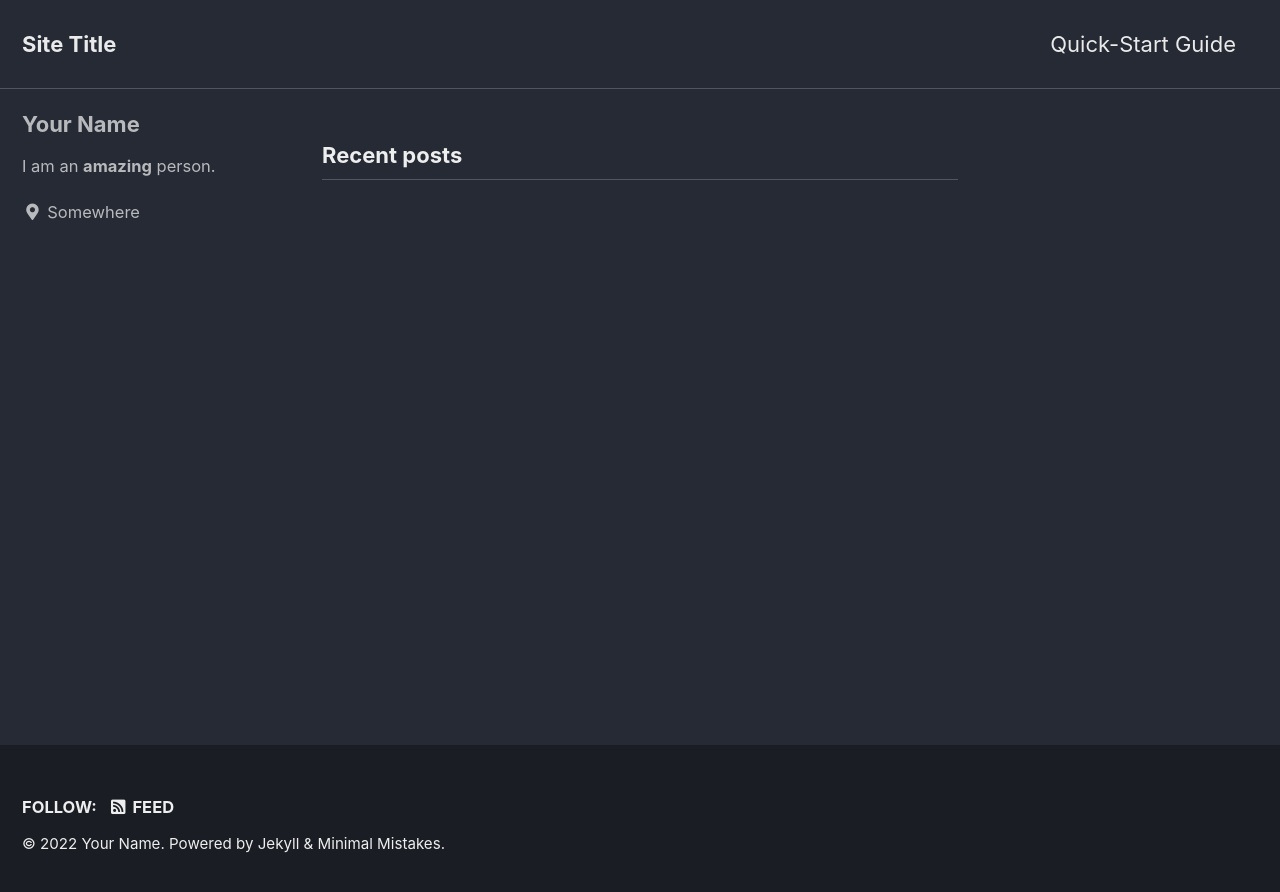
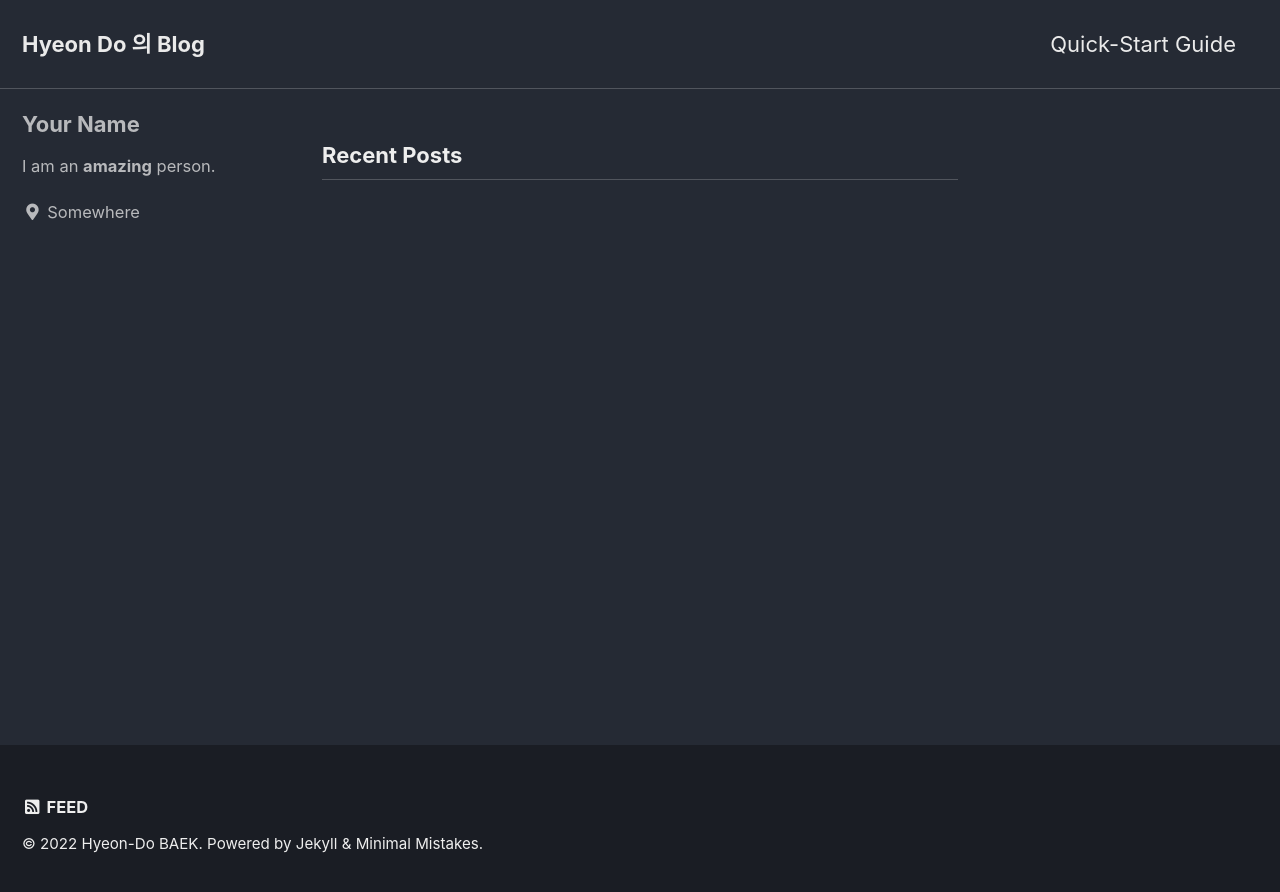
Before and after one commit to hyundo0630/hyundo0630.github.io.bak, a Jekyll site: the page built from index.html, in a window 1280 px wide. Shown: the top 892 px of the page. Built offline with Jekyll 4.4.1, drawn with Linux system fonts in a browser that asks for light colours; cached includes are drawn as plain includes; the list of posts is cut into pages by our own code.

Commit message:
config 수정

```diff
--- a/_config.yml
+++ b/_config.yml
@@ -15,12 +15,12 @@
 minimal_mistakes_skin    : "dark" # "air", "aqua", "contrast", "dark", "dirt", "neon", "mint", "plum", "sunrise"
 
 # Site Settings
-locale                   : "en-US"
-title                    : "Site Title"
+locale                   : "UTF-8"
+title                    : "Hyeon Do 의 Blog"
 title_separator          : "-"
 subtitle                 : # site tagline that appears below site title in masthead
-name                     : "Your Name"
-description              : "An amazing website."
+name                     : "Hyeon-Do BAEK"
+description              : "Welcome to my Blog"
 url                      : # the base hostname & protocol for your site e.g. "https://mmistakes.github.io"
 baseurl                  : # the subpath of your site, e.g. "/blog"
 repository               : # GitHub username/repo-name e.g. "mmistakes/minimal-mistakes"
```
